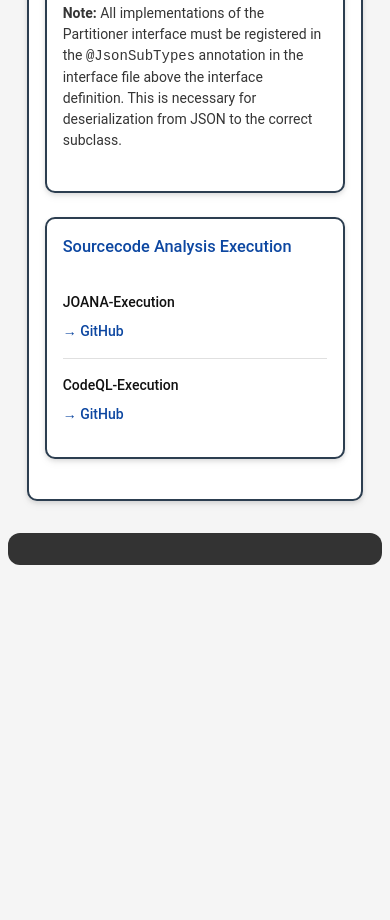
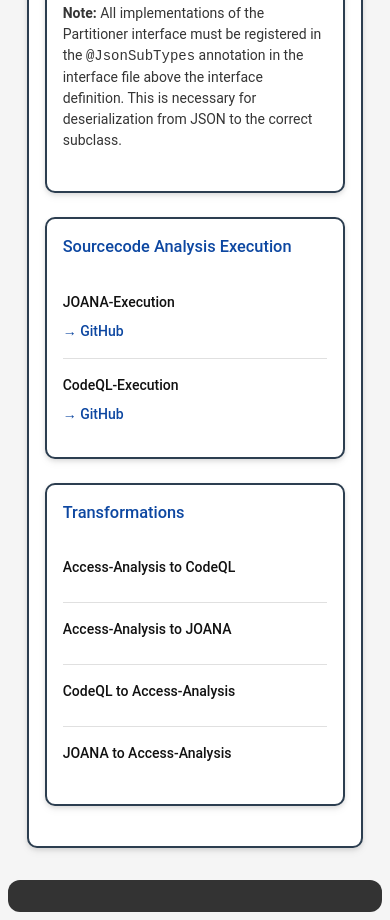
Before and after one commit to CASCADE-AnalysisCoupling/updatesite, a plain HTML site: page index.html in a window 390 px wide. Shown: the part 997-1917 px from the top of the page. Before the commit the page ends 1570 px from the top, so only its background shows below. Drawn offline with Linux system fonts and the light colour scheme.

Commit message:
feat: added entries for the first half of transformations

```diff
--- a/index.html
+++ b/index.html
@@ -9,7 +9,7 @@
         <p>Analysis Coupling Updatesite</p>
     </header>
     <main class="container">
-        <section class="install-card">
+        <section class="card">
             <h2>Install</h2>
             <p>Paste the following link into the Eclipse install dialog:</p>
             <div class="install-link-container">
@@ -17,9 +17,9 @@
                 <button class="copy-button" onclick="copyToClipboard()">Copy</button>
             </div>
         </section>
-        <section class="artifacts-card">
+        <section class="card">
             <h2>Included Artefacts</h2>
-            <div class="framework-card">
+            <div class="card">
                 <h3>Framework</h3>
                 <div class="artifact-item">
                     <h4>Architecture-And-StaticCode-Analyses-CouplingFramework</h4>
@@ -33,7 +33,7 @@
                     <p><strong>Note:</strong> All implementations of the Partitioner interface must be registered in the <code>@JsonSubTypes</code> annotation in the interface file above the interface definition. This is necessary for deserialization from JSON to the correct subclass.</p>
                 </div>
             </div>
-            <div class="sourcecode-card">
+            <div class="card">
                 <h3>Sourcecode Analysis Execution</h3>
                 <div class="artifact-item">
                     <h4>JOANA-Execution</h4>
@@ -42,6 +42,25 @@
                 <div class="artifact-item">
                     <h4>CodeQL-Execution</h4>
                     <a href="https://github.com/CASCADE-AnalysisCoupling/TSE_Reiche_TransformationsAndModels/tree/main/bundles/Non-Conformance-Analysis/edu.kit.kastel.sdq.coupling.sourcecodeanalysis.codeqlexecution" class="github-link">&rarr; GitHub</a>
+                </div>
+            </div>
+            <div class="card">
+                <h3>Transformations</h3>
+                <div class="artifact-item">
+                    <h4>Access-Analysis to CodeQL</h4>
+
+                </div>
+                <div class="artifact-item">
+                    <h4>Access-Analysis to JOANA</h4>
+
+                </div>
+                <div class="artifact-item">
+                    <h4>CodeQL to Access-Analysis</h4>
+
+                </div>
+                <div class="artifact-item">
+                    <h4>JOANA to Access-Analysis</h4>
+
                 </div>
             </div>
         </section>
--- a/styles.css
+++ b/styles.css
@@ -50,10 +50,8 @@
     margin: 0 auto;
 }
 
-.install-card,
-.artifacts-card,
-.framework-card,
-.sourcecode-card {
+
+.card {
     background-color: var(--surface-color);
     border-radius: var(--border-radius);
     box-shadow: var(--shadow);
@@ -62,10 +60,9 @@
     border: 2px solid var(--secondary-color);
 }
 
-.install-card h2,
-.artifacts-card h2,
-.framework-card h3,
-.sourcecode-card h3 {
+
+.card h2,
+.card h3 {
     color: var(--primary-color);
     margin-bottom: 1rem;
     font-weight: 500;
@@ -157,10 +154,7 @@
         align-items: stretch;
     }
 
-    .install-card,
-    .artifacts-card,
-    .framework-card,
-    .sourcecode-card {
+    .card {
         padding: 1rem;
     }
 }
```
